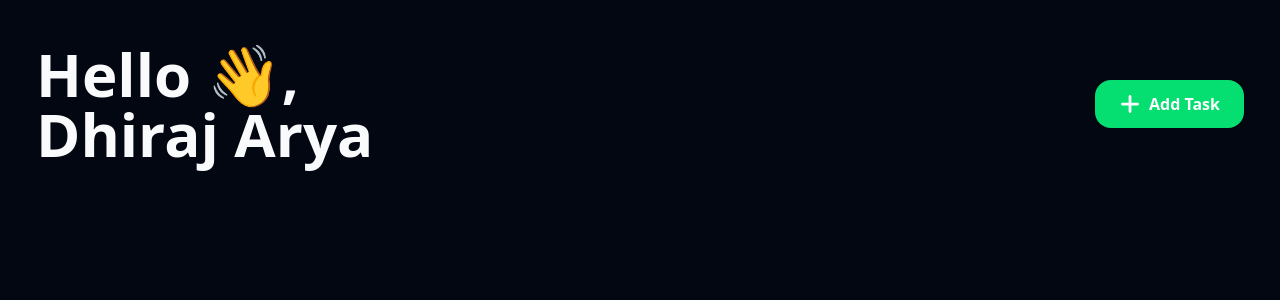
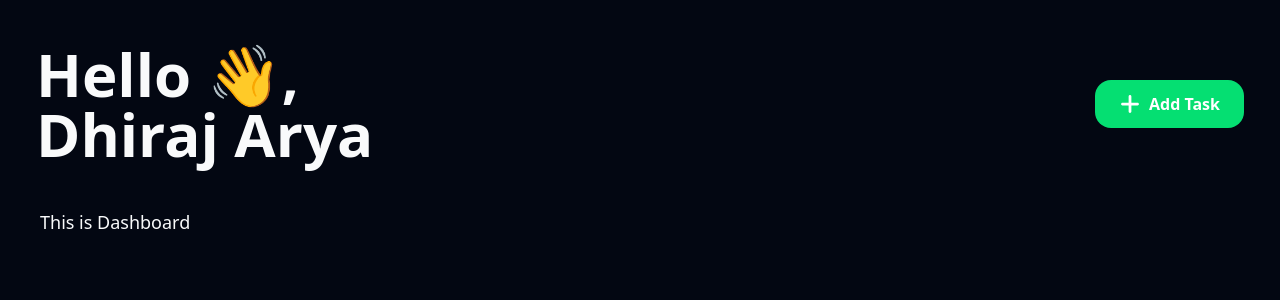
Before and after one commit to dhirajaryaa/Task-Manger, a React (Vite) app in the folder client/: page / in a window 1280 px wide. Shown: the top 300 px of the page. Built offline with nearby package versions, Linux system fonts and the light colour scheme.

Commit message:
feat: add Dashboard component and route for the home page

```diff
--- a/client/src/App.jsx
+++ b/client/src/App.jsx
@@ -2,6 +2,7 @@ import React from "react";
 import Header from "./components/Header";
 import AddTask from "./components/AddTask";
 import { Route, Routes } from "react-router";
+import Dashboard from "./components/Dashboard";
 
 function App() {
   return (
@@ -10,6 +11,7 @@ function App() {
         <Header />
         {/* add task from  */}
         <Routes>
+          <Route path="/" element={<Dashboard />} />
           <Route path="/create" element={<AddTask />} />
         </Routes>
       </div>
--- /dev/null
+++ b/client/src/components/Dashboard.jsx
@@ -0,0 +1,11 @@
+import React from 'react'
+
+function Dashboard() {
+  return (
+    <div className='w-full text-lg p-5'>
+      <h1>This is Dashboard</h1>
+    </div>
+  )
+}
+
+export default Dashboard
```
